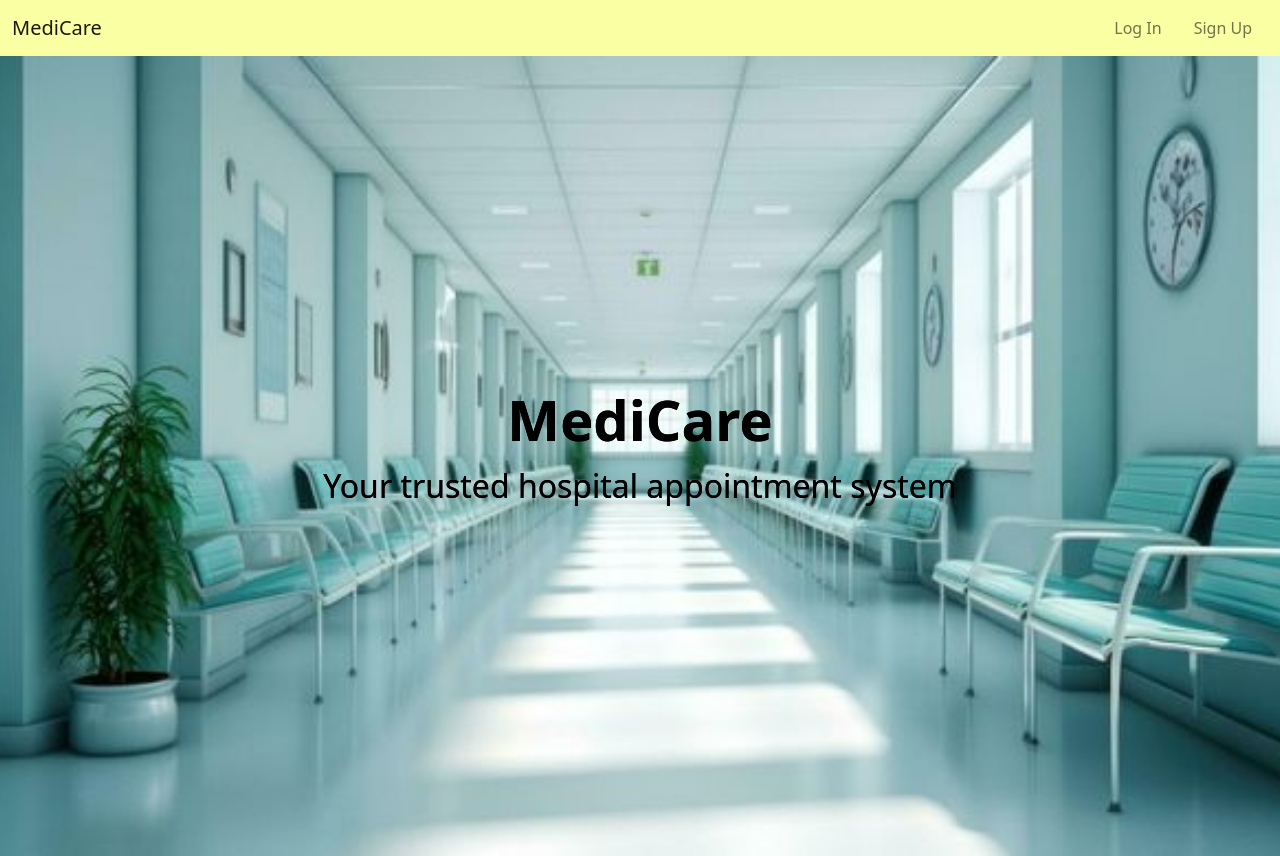
After one commit to noora-mohdd/hospital-management-system, a Flask app: page / in a window 1280 px wide. The commit adds this page. Run offline with Flask 3, Linux system fonts and the light colour scheme.

Commit message:
made landing page

```diff
--- a/hospital_mgmt_sys/templates/base.html
+++ b/hospital_mgmt_sys/templates/base.html
@@ -5,7 +5,7 @@
     <link href="https://cdn.jsdelivr.net/npm/bootstrap@5.0.2/dist/css/bootstrap.min.css" rel="stylesheet">
 </head>
 <body>
-    <nav class="navbar navbar-light" style="background-color: #073358;">
+    <nav class="navbar navbar-light" style="background-color: #faffa3;">
         <div class="container-fluid">
             <span class="navbar-brand mb-0 h1">MediCare</span>
             <div class="justify-content-end" id="navbarNav">
--- /dev/null
+++ b/hospital_mgmt_sys/templates/landing.html
@@ -0,0 +1,37 @@
+{% extends "base.html" %}
+{% block content %}
+
+<style>
+    .hero-bg{
+        background-image: url('{{ url_for("static", filename="img.jpeg") }}');
+        background-size: cover;
+        background-position: center;
+        height: 100vh;
+        display: flex;
+        justify-content: center;
+        align-items: center;
+        text-align: center;
+        color: black;
+        text-shadow: 0px 0px 0px rgb(0, 0, 0.5);
+
+    }
+
+    .hero-title{
+        font-size: 3.5rem;
+        font-weight: bold;
+    }
+
+    .hero-subtitle{
+        font-size: 2rem;
+        margin-top: 2px;
+    }
+</style>
+
+<div class="hero-bg">
+    <div>
+        <h1 class="hero-title">MediCare</h1>
+        <p class="hero-subtitle">Your trusted hospital appointment system</p>
+    </div>
+</div>
+
+{% endblock %}
```
